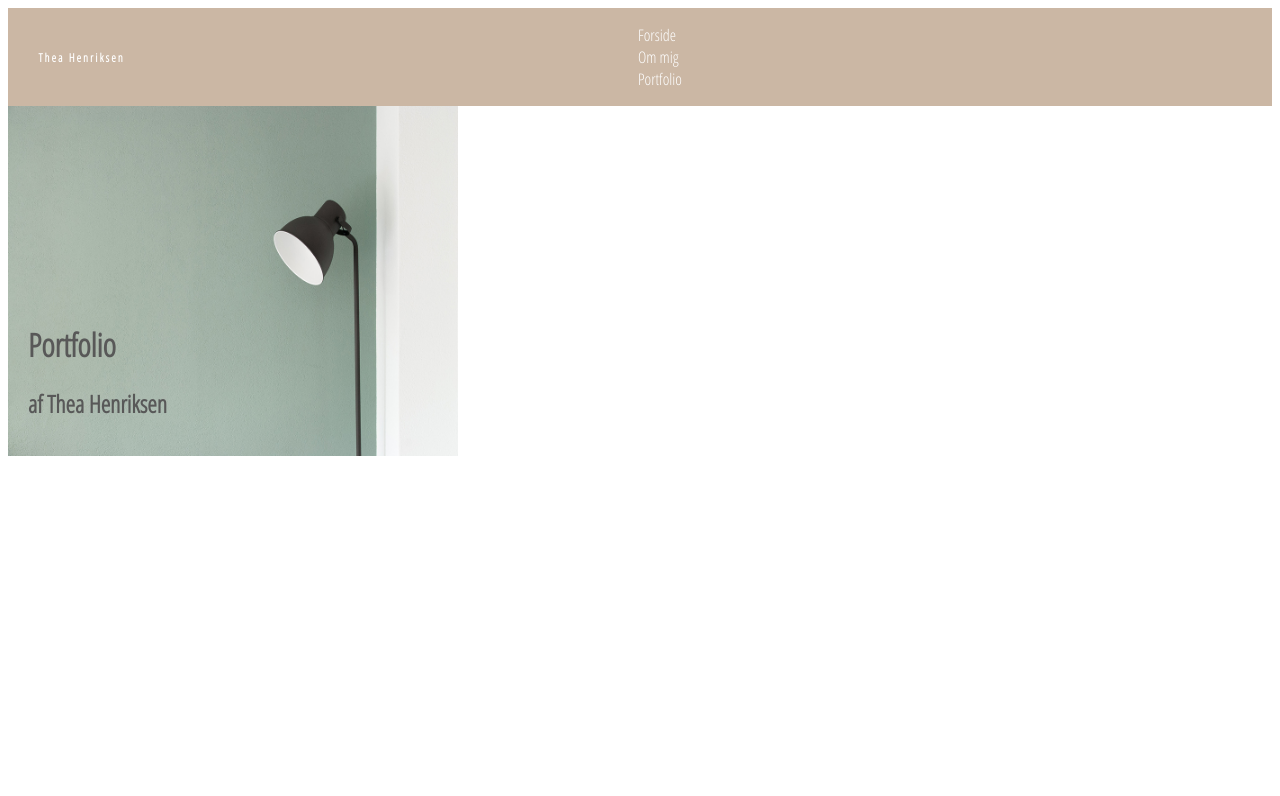
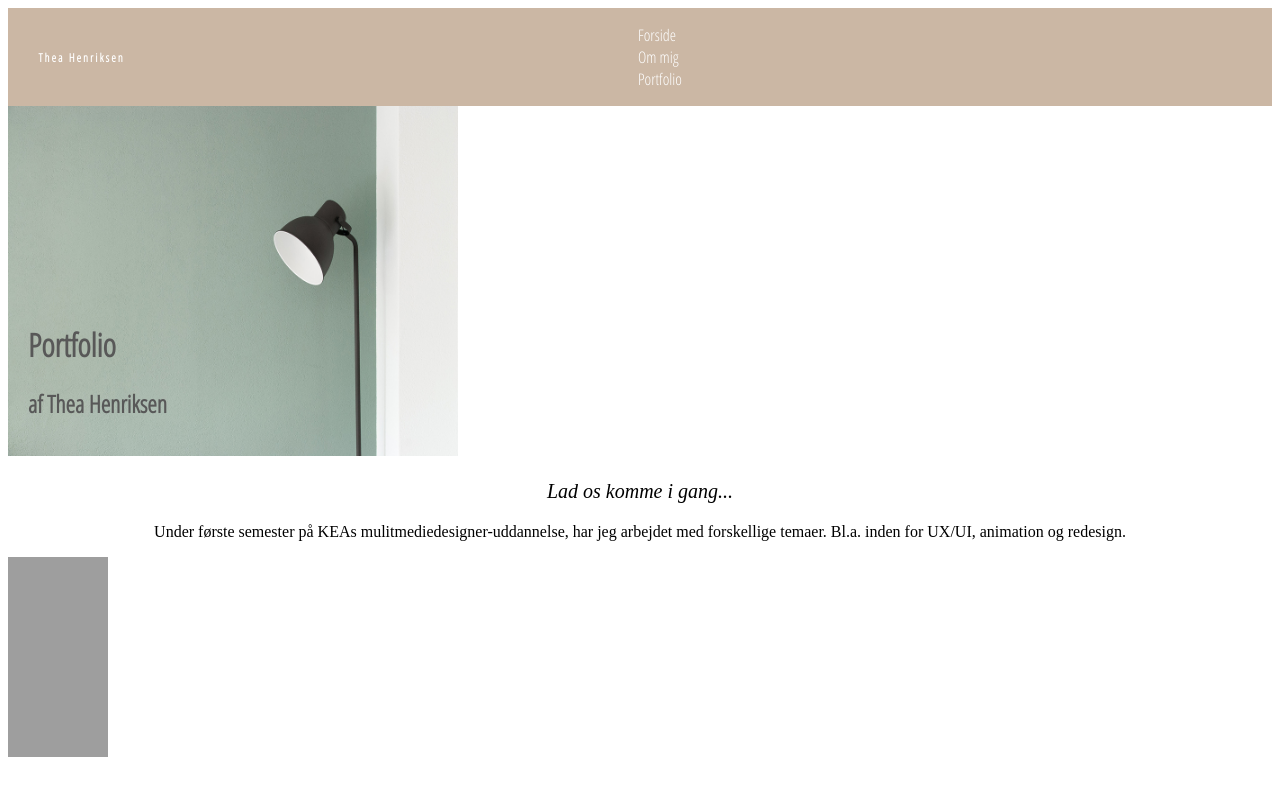
Before and after one commit to Thea5299/portfolio_eksamen, a plain HTML site: page index.html in a window 1280 px wide. Drawn offline with Linux system fonts and the light colour scheme; grey boxes are pictures that could not be loaded.

Commit message:
Det samme som sidst virker ikke, nu samt om mig billede

```diff
--- a/forside.css
+++ b/forside.css
@@ -2,7 +2,6 @@
 
 .splash {
     /*    background-position: center;*/
-    width: 100%;
     height: auto;
     position: relative;
 
@@ -16,4 +15,18 @@
     left: 20px;
     color: #585858;
     font-family: 'Open Sans Condensed', sans-serif;
+    /*    font-style: italic;*/
 }
+
+.section1 p {
+    text-align: center;
+}
+
+.section1 p:first-child {
+    font-style: italic;
+    font-size: 20px;
+}
+
+.section1 img {
+    text-align: center;
+}
--- a/index.html
+++ b/index.html
@@ -19,7 +19,7 @@
                 </a>
             </div>
             <ul class="menu">
-                <li><a href="forside.html">Forside</a></li>
+                <li><a href="index.html">Forside</a></li>
                 <li> <a href="ommig.html">Om mig</a></li>
                 <li><a href="portfolio.html">Portfolio</a></li>
             </ul>
@@ -36,7 +36,17 @@
             </div>
         </div>
 
+        <section id="section_wrapper">
 
+            <div class="section1">
+                <p>Lad os komme i gang...</p>
+                <p>Under første semester på KEAs mulitmediedesigner-uddannelse, har jeg arbejdet med forskellige temaer. Bl.a. inden for UX/UI, animation og redesign.</p>
+                <div class="ommig">
+                    <img height="200" width="100" src="img/pynt.jpg" alt="Kommode med plante, ur og skulptur i guld">
+                </div>
+            </div>
+
+        </section>
 
     </main>
     <script src="javascript.js"></script>
--- a/overordnetstyle.css
+++ b/overordnetstyle.css
@@ -86,7 +86,7 @@ a {
     /*    synligør menuknappen(burgerbar)*/
     .menuknap {
         display: block;
-        z-index: 10;
+        z-index: 100;
         color: white;
         position: absolute;
         right: 50px;
```
Also changed, not shown: img/dør.jpg (renamed from img/philipp-berndt-5i0GnoTTjSE-unsplash.jpg), img/kop.jpg (renamed from img/dayna-lepp-2xcczmsTYJQ-unsplash.jpg), img/lilleplante.jpg (renamed from img/kelsey-brown-Tv_3OvF2EBM-unsplash.jpg), 6 other files.
